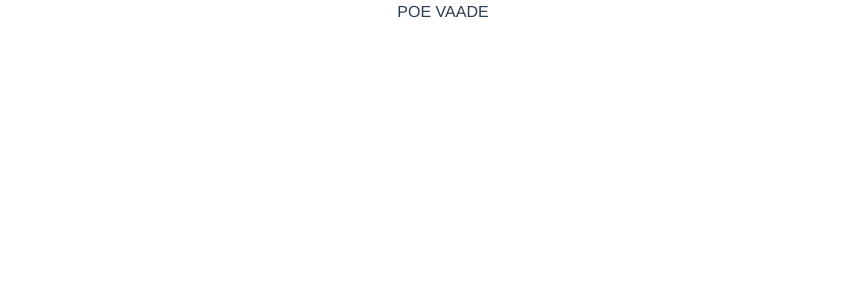
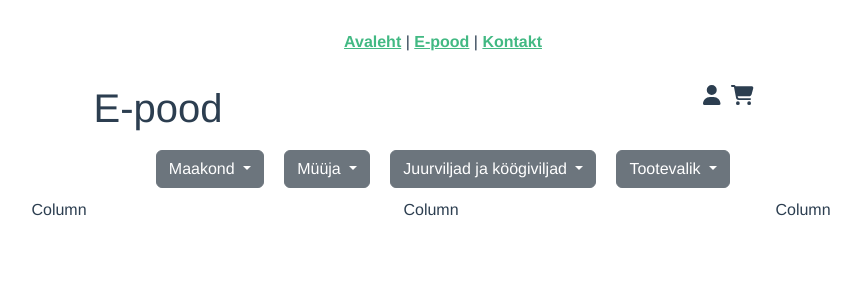
Before and after one commit to sinijus/roheveeb2front, a Vue app: page /shop in a window 1280 px wide. Shown: the top 300 px of the page, without its empty margins (197-1058 px from the left). Built offline with nearby package versions, Linux system fonts and the light colour scheme.

Commit message:
F2 first stage completed(only modal not done)

```diff
--- a/src/App.vue
+++ b/src/App.vue
@@ -1,9 +1,10 @@
 <template>
-  <nav v-if="false">
-    <router-link to="/">Home</router-link> |
-    <router-link to="/about">About</router-link>
+  <nav v-if="true">
+    <router-link to="/shop">Avaleht</router-link> |
+    <router-link to="/shop">E-pood</router-link> |
+    <router-link to="/shop">Kontakt</router-link>
   </nav>
-  <router-view/>
+  <router-view @emit-event-update-nav-menu="updateNavMenu"/>
 </template>
 
 <style>
@@ -28,3 +29,5 @@ nav a.router-link-exact-active {
   color: #42b983;
 }
 </style>
+<script setup>
+</script>
--- /dev/null
+++ b/src/assets/css/myStyles.css
@@ -0,0 +1,3 @@
+.myDropdown {
+    margin: 10px;
+}
--- a/src/components/LoginRegisterBox.vue
+++ b/src/components/LoginRegisterBox.vue
@@ -66,7 +66,6 @@ export default {
         this.loginResponse = response.data
         sessionStorage.setItem('userId', this.loginResponse.userId)
         sessionStorage.setItem('roleName', this.loginResponse.roleName)
-        alert('then blok')
         router.push({name: 'shopRoute'})
       }).catch(error => {
         // Siit saame kätte errori JSONi  ↓↓↓↓↓↓↓↓
--- a/src/main.js
+++ b/src/main.js
@@ -5,6 +5,7 @@ import VueAxios from "vue-axios";
 import axios from "axios";
 import "bootstrap/dist/css/bootstrap.min.css"
 import "bootstrap/dist/js/bootstrap.js"
+import "@/assets/css/myStyles.css"
 
 // Font Awesome imports
 import { library } from '@fortawesome/fontawesome-svg-core'
--- a/src/views/ShopView.vue
+++ b/src/views/ShopView.vue
@@ -1,9 +1,85 @@
+<template>
+  <div class="Pood">
+    <div class="container text-center">
+      <div class="row">
+        <div class="col">
+          <h1>E-pood</h1>
+        </div>
+        <div class="col">
+          <font-awesome-icon :icon="['fas', 'user']" size="lg" @click="goToProfile" type="button"
+                             style="margin-right: 10px;"/>
+          <font-awesome-icon :icon="['fas', 'cart-shopping']" @click="goToCart" type="button" size="lg"/>
+        </div>
+        <div class="dropdown">
+          <button class="btn btn-secondary dropdown-toggle myDropdown" type="button">
+            Maakond
+          </button>
+          <button class="btn btn-secondary dropdown-toggle myDropdown" type="button">
+            Müüja
+          </button>
+          <button class="btn btn-secondary dropdown-toggle myDropdown" type="button">
+            Juurviljad ja köögiviljad
+          </button>
+          <button class="btn btn-secondary dropdown-toggle myDropdown" type="button">
+            Tootevalik
+          </button>
+        </div>
+        <!--        <div v-for="(item, index) in items" :key="index" class="container text-center">-->
+        <!--        //siia tuleb v-for loop kui andmed käes backist-->
+        <div class="row">
+          <div class="col">
+            Column
+          </div>
+          <div class="col">
+            Column
+          </div>
+          <div class="col">
+            Column
+          </div>
+        </div>
+        <!--        </div>-->
+      </div>
+    </div>
+  </div>
+</template>
 
-<template>
-POE VAADE
-</template>
+
 <script>
+import router from "@/router";
+
 export default {
-  name: "ShopView"
+  name: "ShopView",
+
+  methods: {
+
+    goToProfile() {
+      router.push({name: 'profileRoute'})
+    },
+    goToCart() {
+      router.push({name: 'cartRoute'})
+    },
+  }
 }
+
+
 </script>
+
+<!--//v-for loopi jaoks-->
+<!--<script>-->
+<!--export default {-->
+<!--  data() {-->
+<!--    return {-->
+<!--      items: [-->
+<!--        { column1: 'Column 1A', column2: 'Column 2A', column3: 'Column 3A' },-->
+<!--        { column1: 'Column 1B', column2: 'Column 2B', column3: 'Column 3B' },-->
+<!--        { column1: 'Column 1C', column2: 'Column 2C', column3: 'Column 3C' },-->
+<!--        // Add more items as needed-->
+<!--      ],-->
+<!--    };-->
+<!--  },-->
+<!--};-->
+<!--</script>-->
+
+<style>
+
+</style>
```
